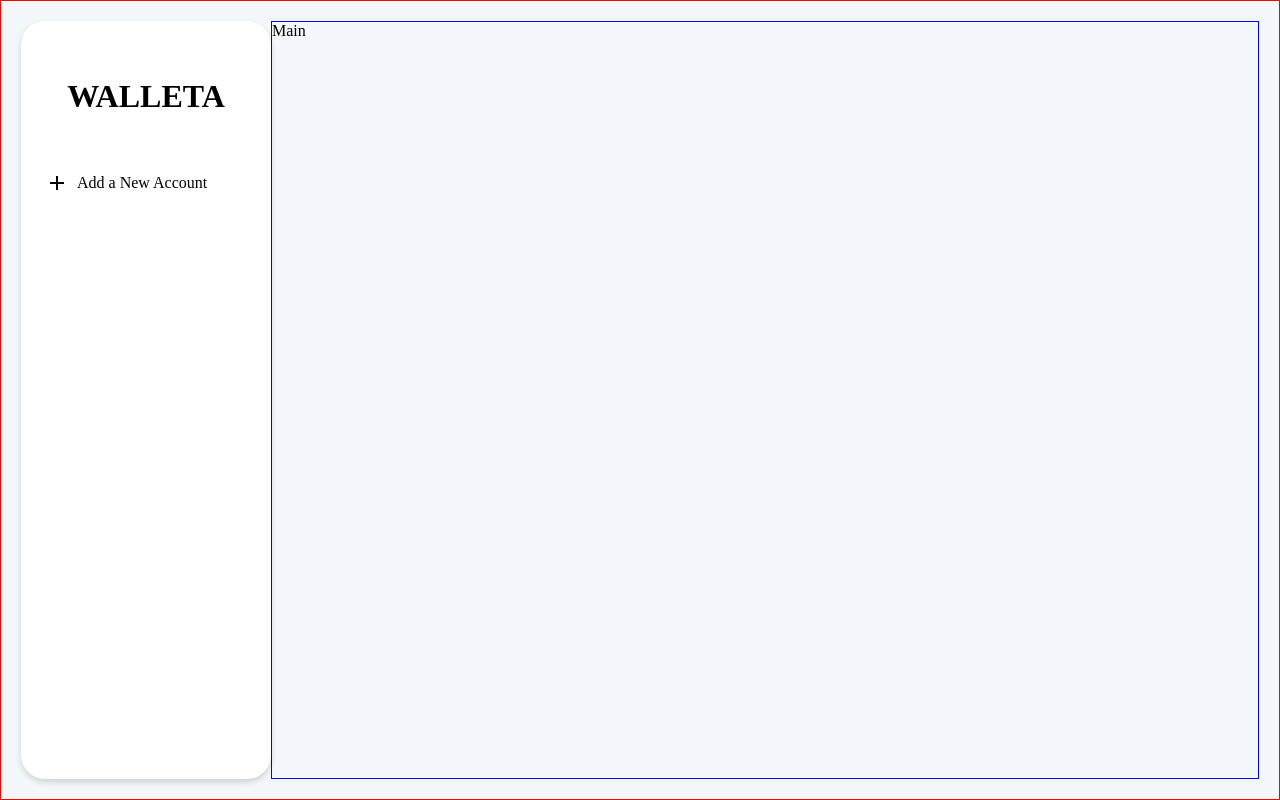
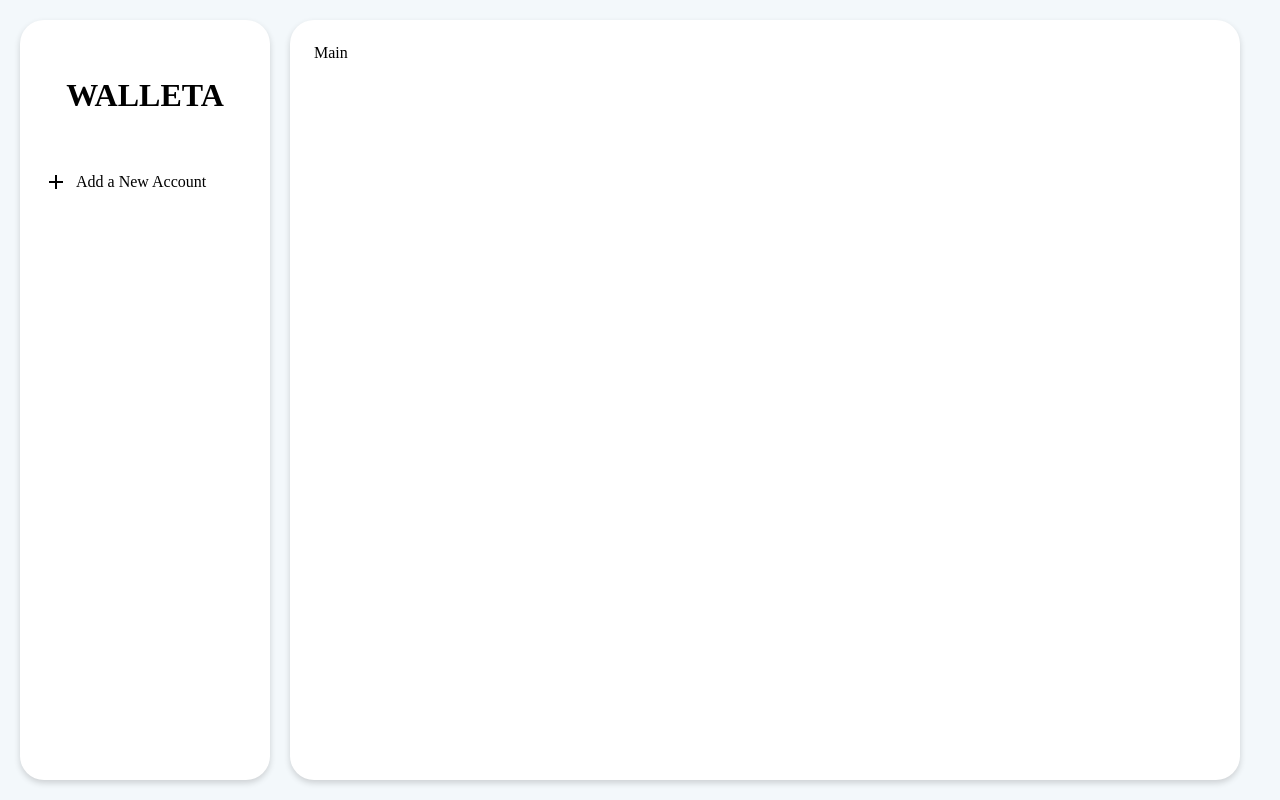
Before and after one commit to herve26/walleta, a React (Create React App) app: page / in a window 1280 px wide. Built offline with nearby package versions, Linux system fonts and the light colour scheme.

Commit message:
Extracted Panel Container into it own file and changed the paths

```diff
--- a/src/Accounts/AccountsSideBar.js
+++ b/src/Accounts/AccountsSideBar.js
@@ -10,18 +10,12 @@ import AccountEditForm from './AccountEditForm';
 
 import iconsList from '../icons';
 import colorsList from '../colors';
+import { PanelContainer } from '../Components/Panel';
 
-const Container = styled.aside`
-  /* border: 1px solid blue; */
-  width: 250px;
-  /* margin: 20px; */
+
+const Container = styled(PanelContainer)`
   padding: 24px;
-  border-radius: 24px;
-  box-shadow: 0px 3px 6px #00000029;
-  height: 100%;
-  background: white;
-`;
-
+`
 const ListContainer = styled.div`
   /* border: 1px solid blue; */
   margin-top: 12px;
--- a/src/App.js
+++ b/src/App.js
@@ -15,7 +15,7 @@ import RecordPanel from "./Aside/RecordPanel";
 
 const Container = styled.div`
   display: flex;
-  border: 1px solid red;
+  /*border: 1px solid red;*/
   height: 100vh;
   padding: 20px;
   background: #F3F8FB;
--- a/src/Aside/RecordPanel.js
+++ b/src/Aside/RecordPanel.js
@@ -5,7 +5,7 @@ import { Tabs, TabList, Tab, TabPanel } from 'react-tabs';
 
 import * as recordActions from '../Redux/reducers/recordSlice';
 
-import { PanelContainer as Container } from '../globalStyle';
+import { PanelContainer as Container } from '../Components/Panel';
 import RecordForm from './RecordForm';
 import TransfertRecordForm from './TransfertRecordForm';
 
--- /dev/null
+++ b/src/Components/Panel.js
@@ -0,0 +1,11 @@
+import styled from 'styled-components';
+
+export const PanelContainer = styled.aside`
+  width: 250px;
+  /*padding: 24px;*/
+  border-radius: 24px;
+  box-shadow: 0px 3px 6px #00000029;
+  height: 100%;
+  background: white;
+  /*margin: 16px 0;*/
+`;
--- a/src/Main/MainView.js
+++ b/src/Main/MainView.js
@@ -1,11 +1,16 @@
 import React from "react";
 import styled from "styled-components";
 
-const Container = styled.main`
-  border: 1px solid blue;
+import { PanelContainer } from '../Components/Panel';
+
+const Container = styled(PanelContainer)`
+  /*border: 1px solid blue;*/
   flex-grow: 1;
+  width: auto;
+  padding: 24px;
+  margin: 0 20px;
 `
 
 export default function MainView() {
-  return <Container>Main</Container>;
+  return <Container as="main">Main</Container>;
 }
--- a/src/globalStyle.js
+++ b/src/globalStyle.js
@@ -9,12 +9,3 @@ export const GlobalStyle = createGlobalStyle`
   }
 
 `
-
-export const PanelContainer = styled.aside`
-  width: 250px;
-  /*padding: 24px;*/
-  border-radius: 24px;
-  box-shadow: 0px 3px 6px #00000029;
-  height: 100%;
-  background: white;
-`;
```
